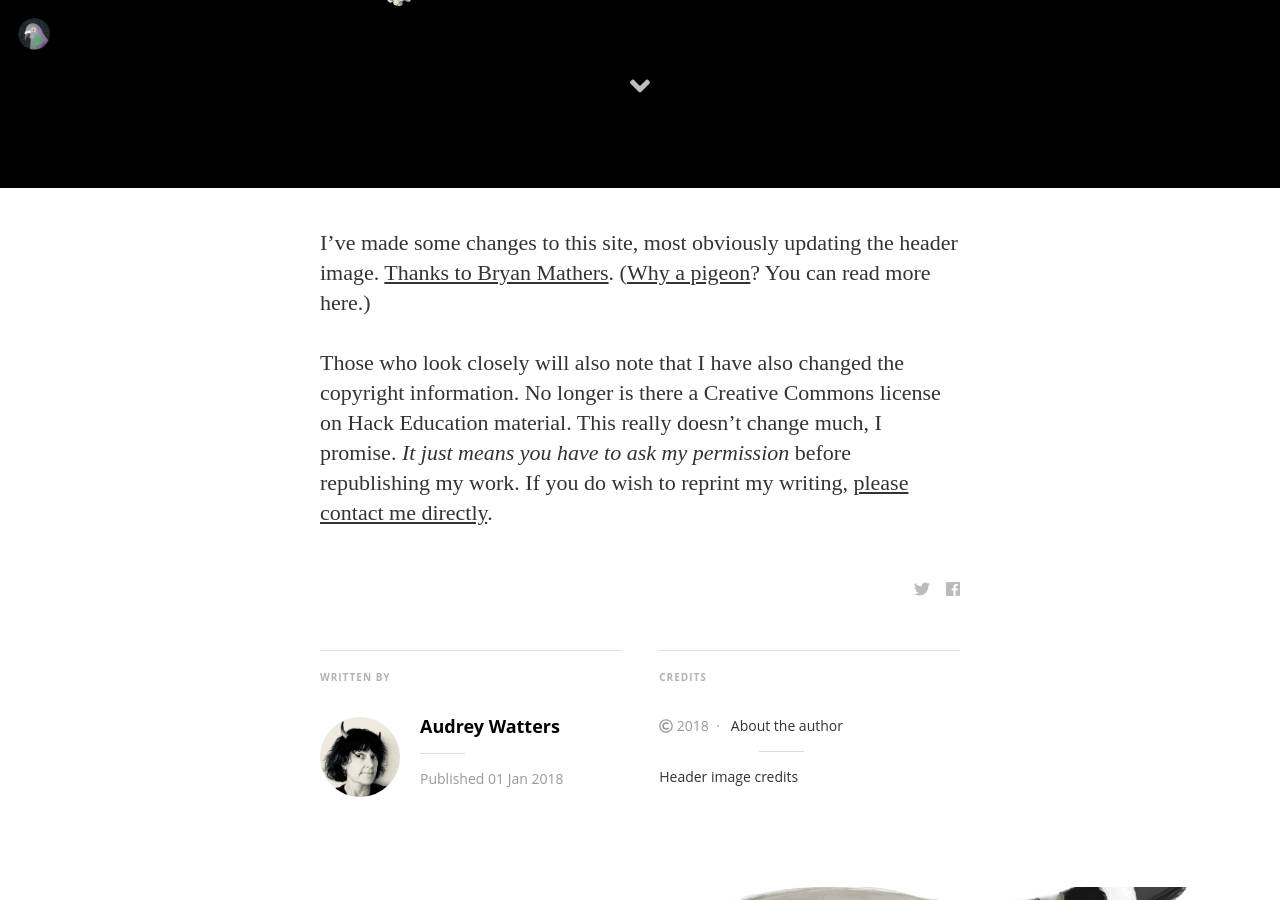
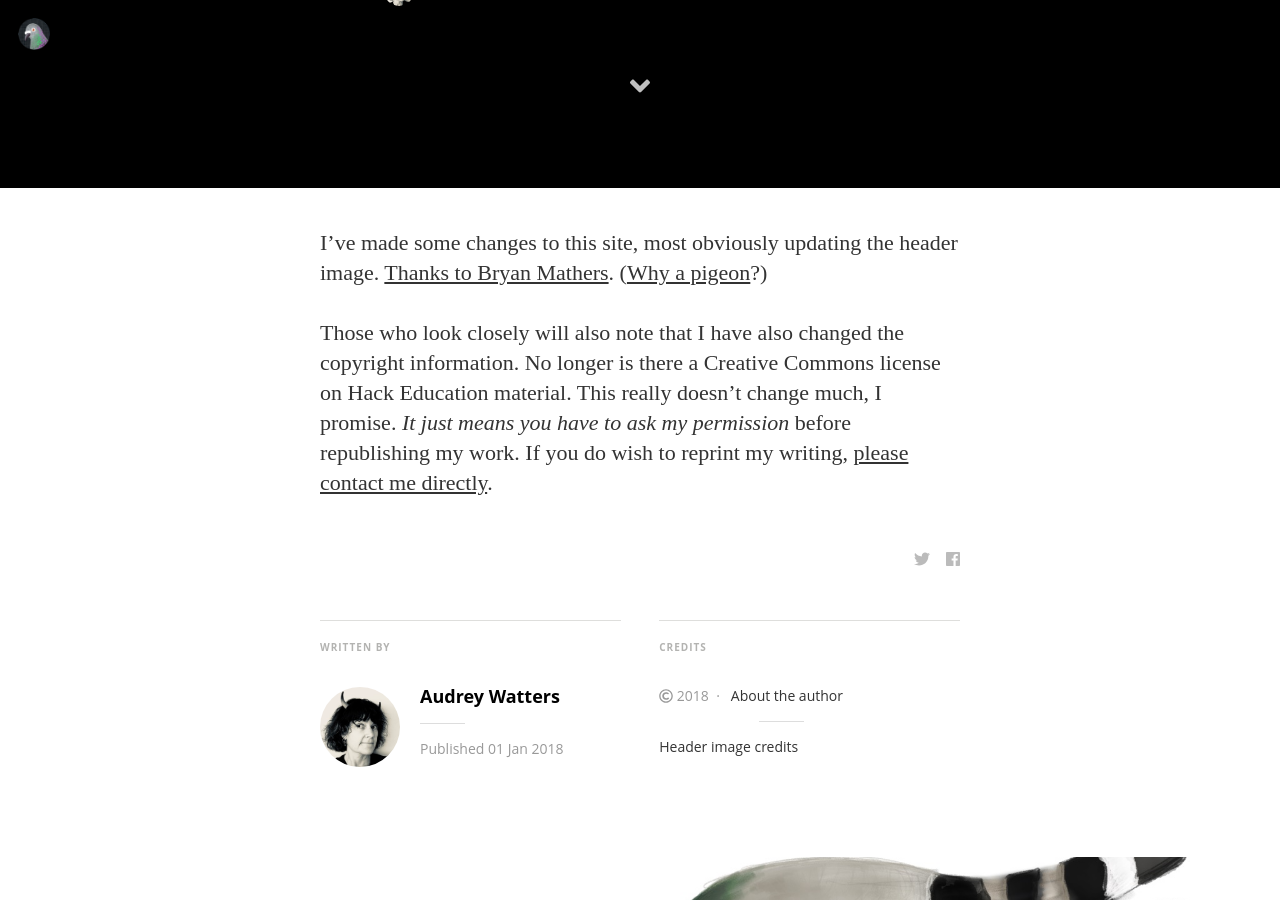
Before and after one commit to HackEducation/2011trends, a Jekyll site: the page built from _posts/2018-01-01-update.html, in a window 1280 px wide and 900 px high, scrolled down 712 px. Built offline with Jekyll 4.4.1, drawn with Linux system fonts in a browser that asks for light colours; nearby versions of some CDN libraries; some web fonts are replaced.

Commit message:
Update 2018-01-01-update.html

```diff
--- a/_posts/2018-01-01-update.html
+++ b/_posts/2018-01-01-update.html
@@ -6,6 +6,6 @@ tags:
 image: https://s3.amazonaws.com/hackedu/2018-01-01-pigeon.jpg
 imagecredits: http://bryanmmathers.com/
 ---
-<p>I&#8217;ve made some changes to this site, most obviously updating the header image. <a href="http://bryanmmathers.com/">Thanks to Bryan Mathers</a>. (<a href="http://pigeons.hackeducation.com/">Why a pigeon</a>? You can read more here.)</p>
+<p>I&#8217;ve made some changes to this site, most obviously updating the header image. <a href="http://bryanmmathers.com/">Thanks to Bryan Mathers</a>. (<a href="http://pigeons.hackeducation.com/">Why a pigeon</a>?)</p>
 
 <p>Those who look closely will also note that I have also changed the copyright information. No longer is there a Creative Commons license on Hack Education material. This really doesn&#8217;t change much, I promise. <em>It just means you have to ask my permission</em> before republishing my work. If you do wish to reprint my writing, <a href="mailto:mail@audreywatters.com">please contact me directly</a>.</p>
```
